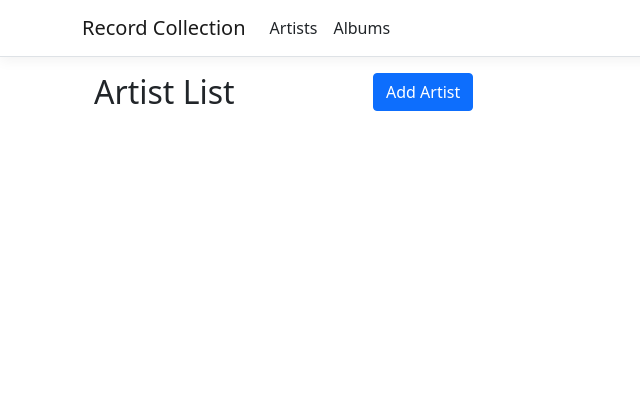
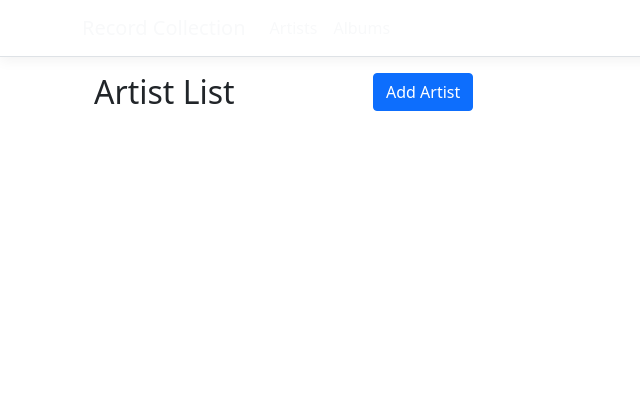
Before and after one commit to A-Cao128/RecordCollection-CSCI3302, an ASP.NET Core app: page /Artists in a window 1280 px wide. Shown: the top 420 px of the page, without its empty margins (0-640 px from the left). Run offline with ASP.NET Core 8, Linux system fonts and the light colour scheme; data that the repository does not hold is empty; style sheets or scripts are compiled from the project's sources; some libraries are stand-ins or nearby versions.

Commit message:
Added cover-image class to artist image html

```diff
--- a/RecordCollectionUI/Pages/Artists/Index.cshtml
+++ b/RecordCollectionUI/Pages/Artists/Index.cshtml
@@ -20,7 +20,7 @@
         <div class="row mb-3">
             <div class="col-sm-3">
                 <!--Where artist image goes-->
-                <img src="@artist.ArtistImageURL" />
+                <img class = "cover-image" src="@artist.ArtistImageURL" />
             </div>
             <div class="col-sm-9">
                 <!--Where artist information goes-->
--- a/RecordCollectionUI/Pages/Shared/_Layout.cshtml
+++ b/RecordCollectionUI/Pages/Shared/_Layout.cshtml
@@ -12,7 +12,7 @@
     <header>
         <nav class="navbar navbar-expand-sm navbar-toggleable-sm navbar-light bg-#44344f border-bottom box-shadow mb-3">
             <div class="container">
-                <a class="navbar-brand" asp-area="" asp-page="/Index">Record Collection</a>
+                <a class="navbar-brand text-light" asp-area="" asp-page="/Index">Record Collection</a>
                 <button class="navbar-toggler" type="button" data-bs-toggle="collapse" data-bs-target=".navbar-collapse" aria-controls="navbarSupportedContent"
                         aria-expanded="false" aria-label="Toggle navigation">
                     <span class="navbar-toggler-icon"></span>
@@ -20,10 +20,10 @@
                 <div class="navbar-collapse collapse d-sm-inline-flex justify-content-between">
                     <ul class="navbar-nav flex-grow-1">
                         <li class="nav-item">
-                            <a class="nav-link text-dark" asp-area="" asp-page="Artists/Index">Artists</a>
+                            <a class="nav-link text-light" asp-area="" asp-page="Artists/Index">Artists</a>
                         </li>
                         <li class="nav-item">
-                            <a class="nav-link text-dark" asp-area="" asp-page="Albums/Index">Albums</a>
+                            <a class="nav-link text-light" asp-area="" asp-page="Albums/Index">Albums</a>
                         </li>
                     </ul>
                 </div>
--- a/RecordCollectionUI/Pages/Shared/_Layout.cshtml.css
+++ b/RecordCollectionUI/Pages/Shared/_Layout.cshtml.css
@@ -46,7 +46,3 @@ button.accept-policy {
   white-space: nowrap;
   line-height: 60px;
 }
-
-.nav-item{
-    color: #D
-}
```
Also changed, not shown: RecordCollectionUI/wwwroot/lib/bootstrap/dist/css/bootstrap.css.
